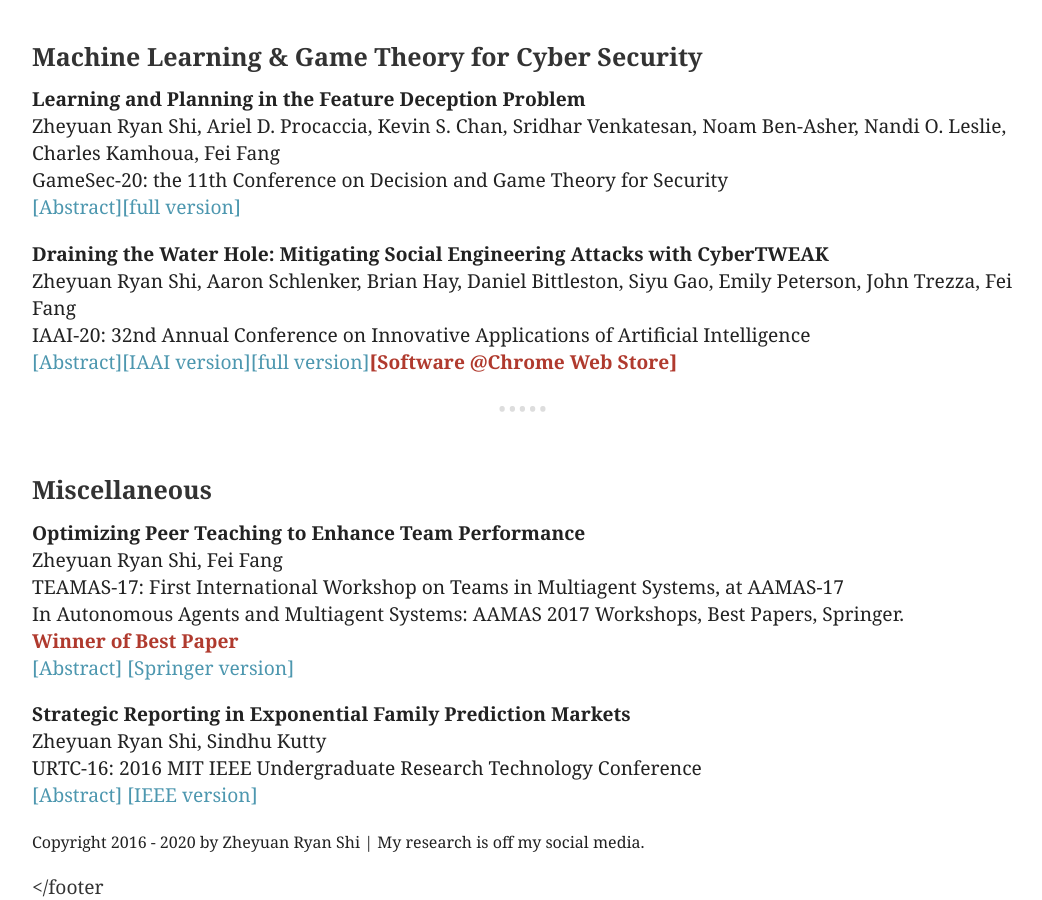
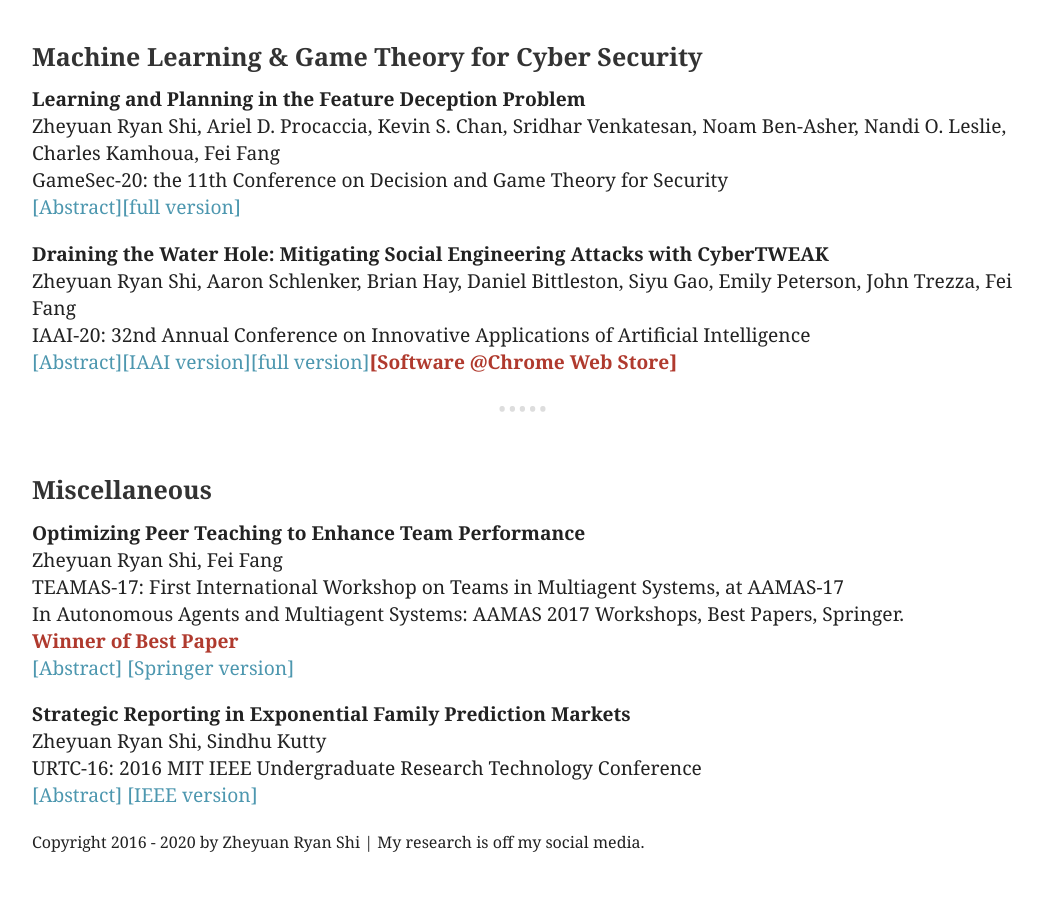
Before and after one commit to ryanzshi/ryanzshi.github.io, a Jekyll site: the page built from index.md, in a window 1280 px wide and 900 px high, scrolled down 1973 px. Shown: the whole window, without its empty margins (116-1158 px from the left). Built offline with Jekyll 4.4.1, drawn with Linux system fonts in a browser that asks for light colours; after the commit the page ends 2846 px from its top, so only the background shows below that.

Commit message:
Update index.md

```diff
--- a/index.md
+++ b/index.md
@@ -213,4 +213,4 @@ URTC-16: 2016 MIT IEEE Undergraduate Research Technology Conference
 
 <footer>
 <p><small>Copyright 2016 - {{site.time | date:"%Y"}} by Zheyuan Ryan Shi | My research is off my social media. </small></p>
-</footer
+</footer>
```
